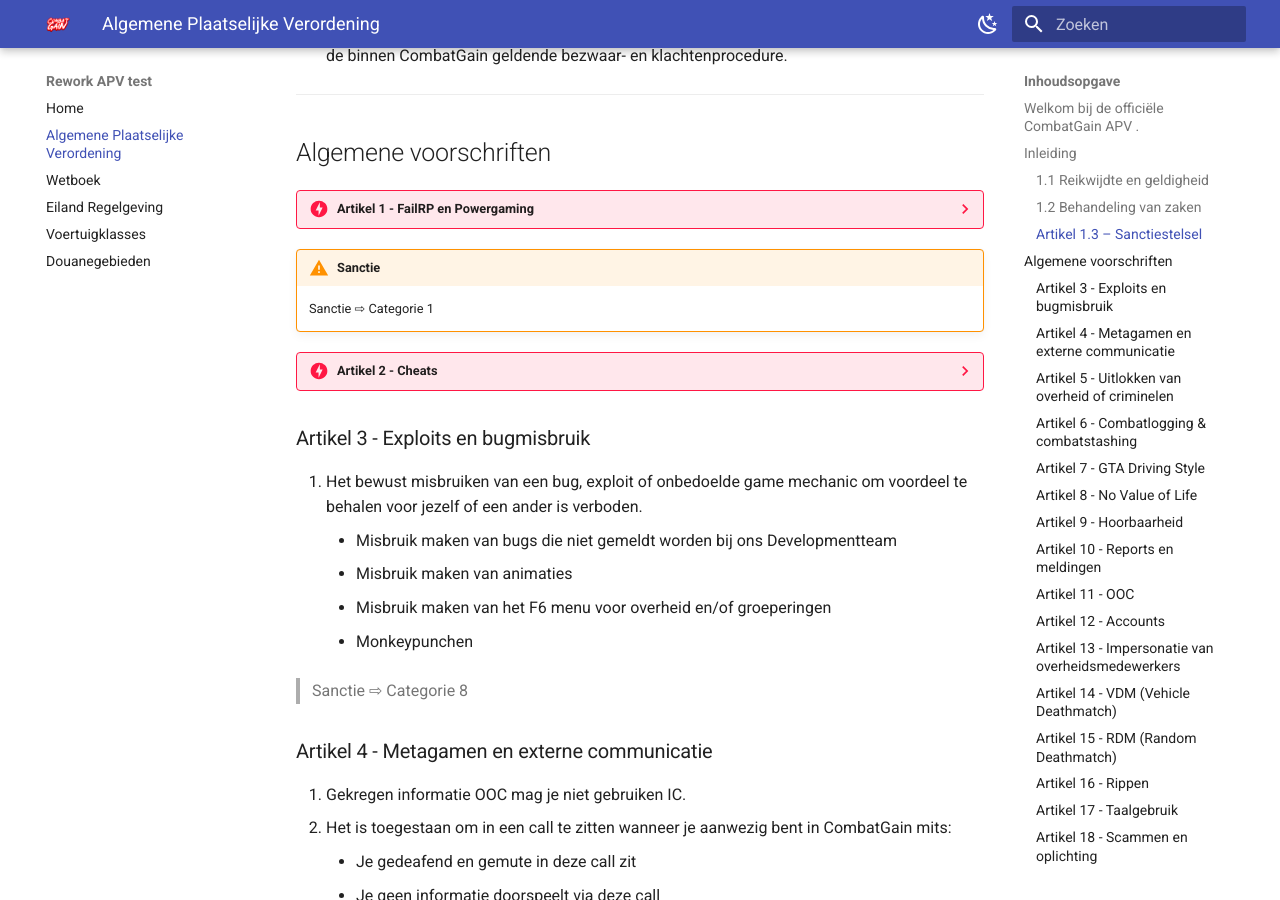
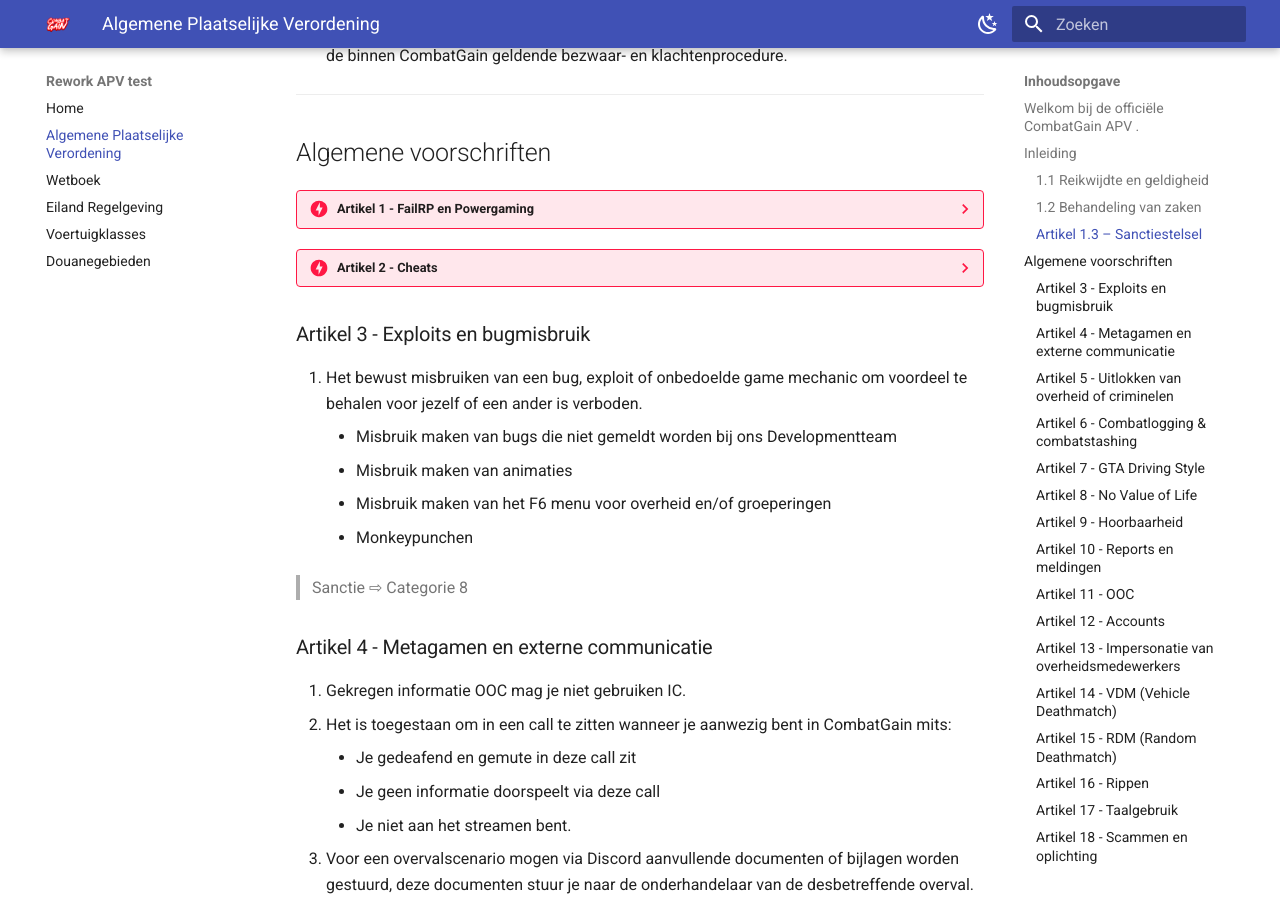
Before and after one commit to Sungerbob1/APVcg, an MkDocs documentation site: the page built from docs/apv.md, in a window 1280 px wide and 900 px high, scrolled down 2179 px. Built offline with MkDocs 1.6.1 and Material for MkDocs 9.7.7, drawn with Linux system fonts in a browser that asks for light colours; comment, search, counter and statistics services are not loaded.

Commit message:
ddddddddddd

```diff
--- a/docs/apv.md
+++ b/docs/apv.md
@@ -59,8 +59,8 @@
     -  Het is verplicht indien jij een actie uitvoert zoals "/me bind vast" dat je deze actie eindigt met "/e mechanic. Enkel als je dit op deze manier gebruikt is de actie geldig. Wanneer je "/e mechanic vergeet, is jouw actie ongeldig.
     -  Het is niet toegestaan om de Z-spier te gebruiken om te checken waar een andere speler verstopt zit.
     -  Het is verboden om meth te produceren in/onder gebouwen, tunnels of op treinsporen. Over het algemeen mag er dus niet worden gekookt op locaties waar de rode rook niet zichtbaar is.
-!!! warning "Sanctie"
-    Sanctie ⇨ Categorie 1
+    ---
+    **Sanctie** ⇨ Categorie 1
 
 ??? info danger "Artikel 2 - Cheats"
     - Het gebruiken van software, hulpmiddelen of aanpassingen van derden om voordeel te behalen voor jezelf of een ander is verboden.
```
